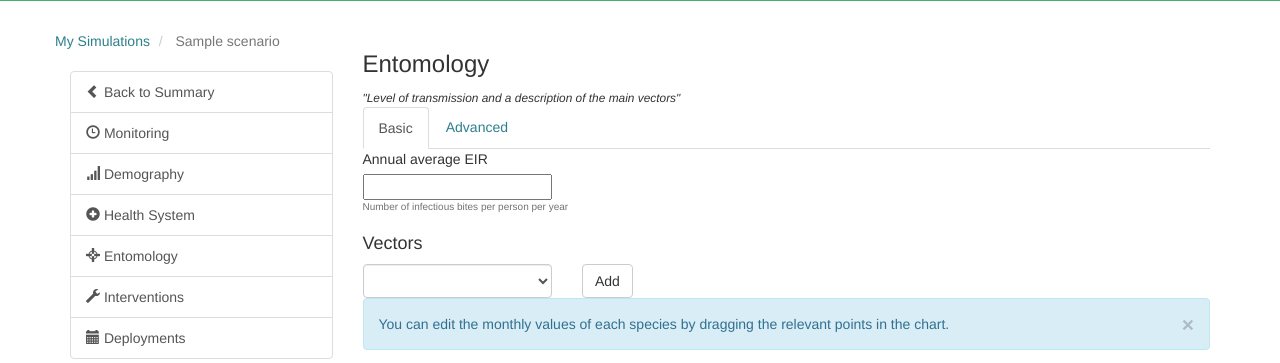
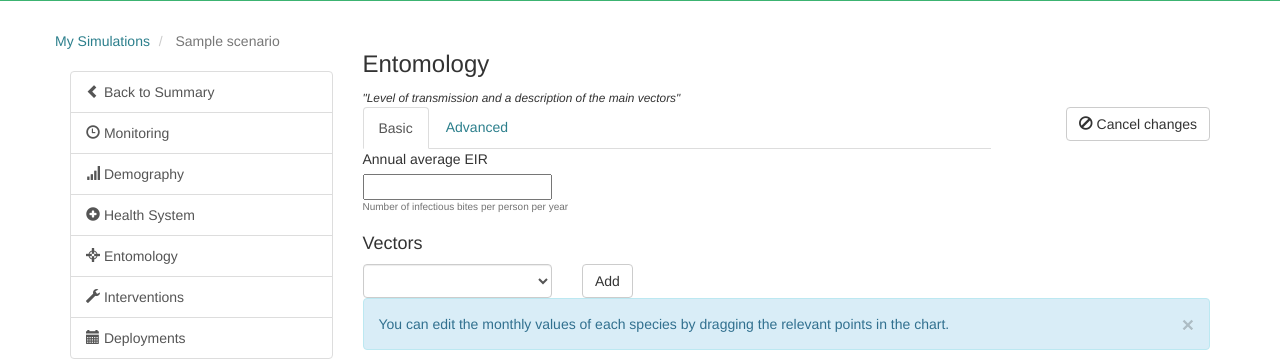
Before and after one commit to vecnet/om, a Django app: template website/apps/ts_om_edit/templates/ts_om_edit/entomology.html in a window 1280 px wide. Shown: the part 239-602 px from the top of the page. Run offline with Django 3.2, Linux system fonts and the light colour scheme; the template is opened without the code that fills it: most values are stand-ins (such as "Sample title", 1, 10 or a date in 2020); form fields are guessed from the names that the template uses; lists and menus that the app fills with data are empty; some libraries are stand-ins or nearby versions.

Commit message:
Add "Cancel changes" button to simulation editing pages.
- Resolves #35.

```diff
--- a/website/apps/ts_om_edit/templates/ts_om_edit/base.html
+++ b/website/apps/ts_om_edit/templates/ts_om_edit/base.html
@@ -47,6 +47,8 @@
 	{% block page_content %}
 		{% block header_content %}
 		{% endblock %}
+            <div class="row">
+                <div class="col-md-9">
                     <div class="tabbable">
                         <ul id="mode-tabs" class="nav nav-tabs">
                             <li class="active"><a data-toggle="tab" href="#simple">Basic</a></li>
@@ -57,6 +59,13 @@
                                 </a>
                             </li>
                         </ul>
+                    </div>
+                </div>
+                <div class="col-md-3">
+                    <a class="btn btn-default pull-right" href="{% url "ts_om.summary2" scenario_id %}">
+                        <i class="glyphicon glyphicon-ban-circle"></i> Cancel changes
+                    </a>
+                </div>
             </div>
 			<div class="tab-content">
                 <div class="tab-pane active" id="simple">
```
Lines whose indentation alone changed are shown as unchanged.
